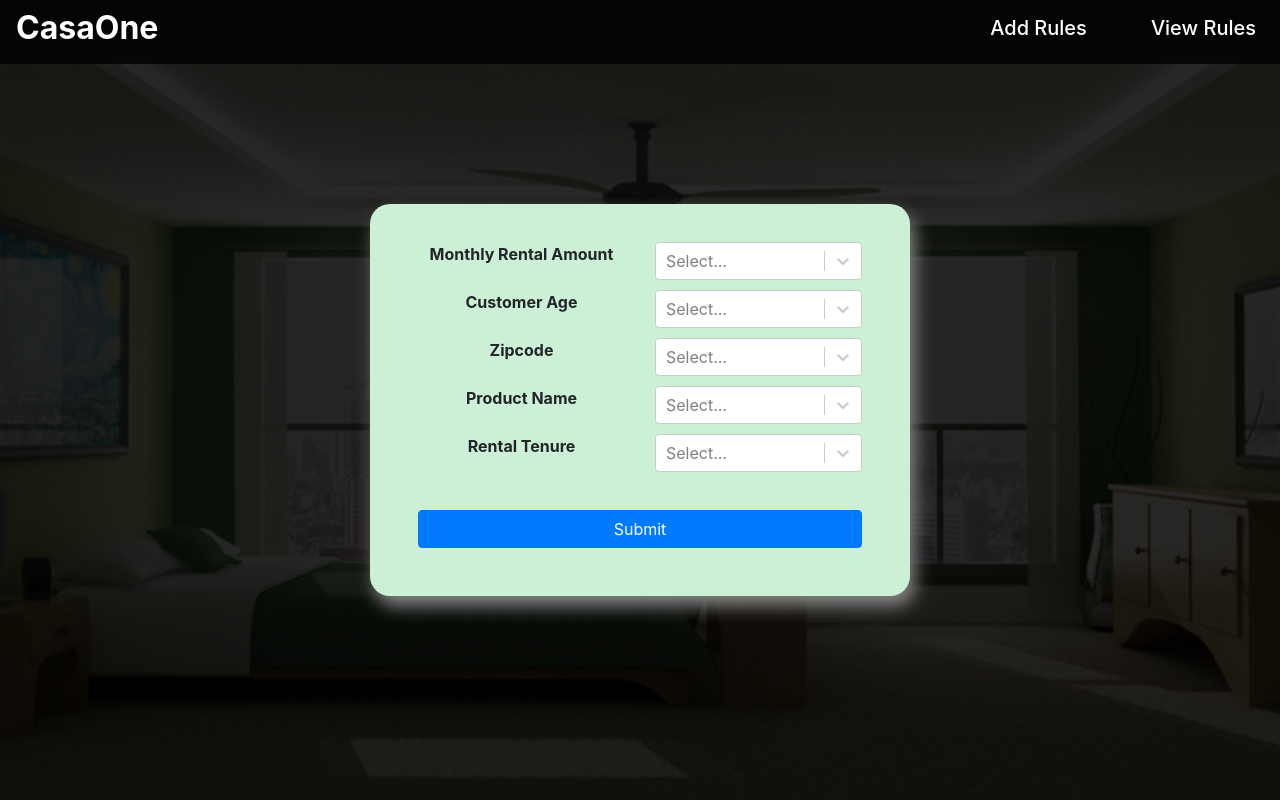
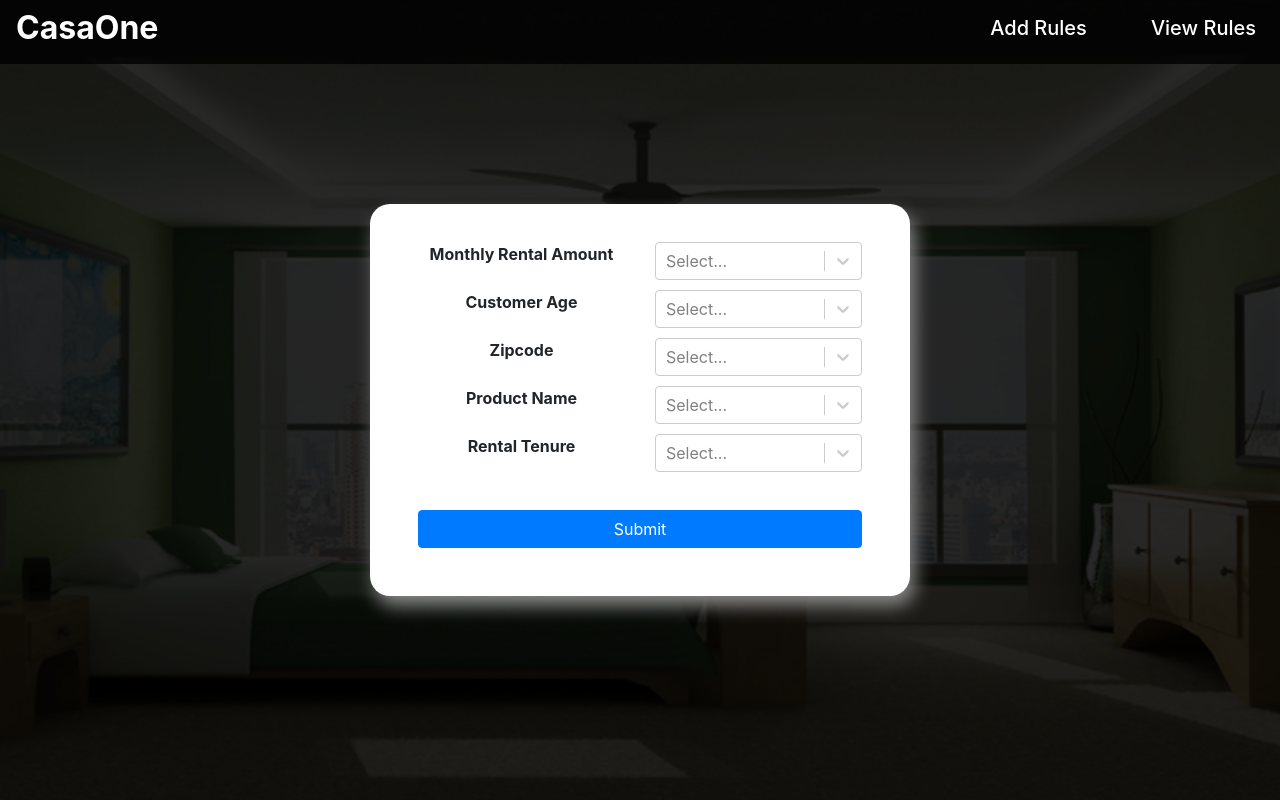
Before and after one commit to abhikumar22/challenge-frontend-solution, a React (Create React App) app: page / in a window 1280 px wide. Shown: the top 800 px of the page. Built offline with nearby package versions, Linux system fonts and the light colour scheme; a web font is replaced by a local one.

Commit message:
background color updated

```diff
--- a/src/assets/css/style.css
+++ b/src/assets/css/style.css
@@ -34,7 +34,7 @@ html {
 
 .formBorder{
   border-radius: 20px;
-  background-color:#ccf0d5;
+  background-color:white;
   padding: 10px;
   box-shadow: 5px 10px 18px #888888;
 }
```
